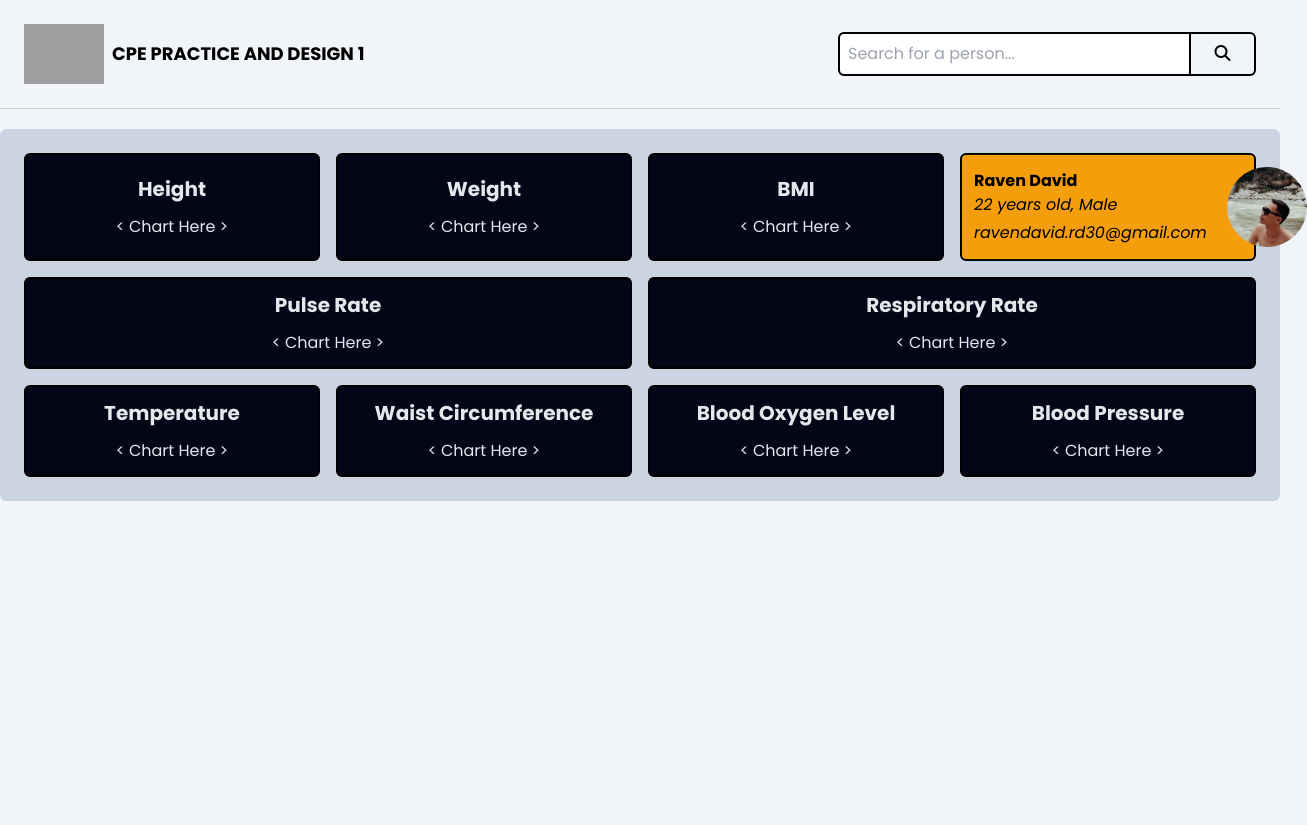
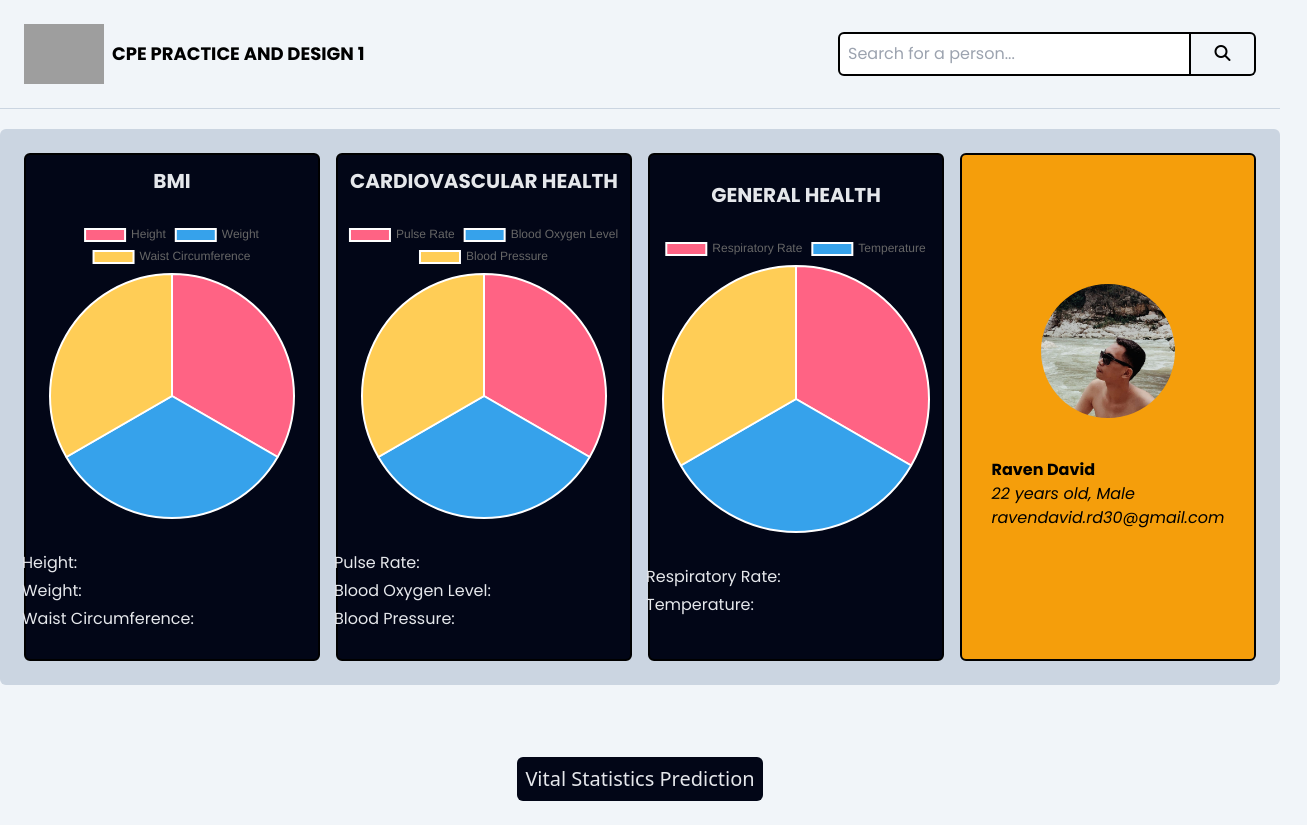
Before and after one commit to Ravend1028/CPE-PRAC-DES-FE, a React (Vite) app: page / in a window 1280 px wide. Shown: the whole page, 1307 px wide, since content can reach past the window. Before the commit the page ends 800 px from the top, so only its background shows below. Built offline with nearby package versions, Linux system fonts and the light colour scheme; grey boxes are pictures that could not be loaded.

Commit message:
implement react router

```diff
--- a/package.json
+++ b/package.json
@@ -10,9 +10,13 @@
     "preview": "vite preview"
   },
   "dependencies": {
+    "chart.js": "^4.4.6",
+    "chartjs-plugin-datalabels": "^2.2.0",
     "json-server": "^1.0.0-beta.3",
     "react": "^18.3.1",
-    "react-dom": "^18.3.1"
+    "react-chartjs-2": "^5.2.0",
+    "react-dom": "^18.3.1",
+    "react-router": "^7.0.1"
   },
   "devDependencies": {
     "@eslint/js": "^9.13.0",
--- /dev/null
+++ b/src/charts/PieChart.jsx
@@ -0,0 +1,54 @@
+import React from 'react'
+import { Pie } from 'react-chartjs-2';
+import {
+  Chart as ChartJS,
+  Tooltip,
+  Legend,
+  ArcElement
+ } from 'chart.js';
+import { data } from 'autoprefixer';
+
+ChartJS.register(
+  Tooltip,
+  Legend,
+  ArcElement
+);
+
+const PieChart = ({ label, labels = [], datas = [] }) => {
+
+  const options = {}
+
+  const data = {
+    labels: labels,
+    datasets: [{
+      label: label,
+      data: datas,
+      backgroundColor: [
+        'rgb(255, 99, 132)',
+        'rgb(54, 162, 235)',
+        'rgb(255, 205, 86)'
+      ],
+      hoverOffset: 4
+    }]
+
+  }
+
+  return (
+    <div className='flex flex-col space-y-8 font-poppins text-gray-200 p-3'>
+      <Pie options = { options } data = { data } />
+
+      {/* Displaying labels */}
+      <div className="labels">
+        <ul>
+          {labels.map((label, index) => (
+            <li key={ index } className='mb-1'>
+              { label }:
+            </li>
+          ))}
+        </ul>
+      </div>
+    </div>
+  )
+}
+
+export default PieChart
--- a/src/components/Chart.jsx
+++ b/src/components/Chart.jsx
@@ -1,14 +1,19 @@
-import React from 'react'
+import React from 'react';
 
-const Chart = ({parameter}) => {
+const Chart = ({ parameter, children }) => {
+  // Clone the child element and pass the `parameter` prop
+  const clonedChild = React.Children.map(children, child =>
+    React.cloneElement(child, { parameter })
+  );
+
   return (
     <div className='border-2 border-black p-3 rounded-md font-poppins flex flex-col justify-center items-center space-y-3 bg-slate-950 text-gray-200'>
       <h3 className='font-bold text-xl'>
-       {parameter}
+       { parameter }
       </h3>
 
       <div>
-        &lt; Chart Here &gt;
+        { clonedChild }
       </div>
     </div>
   )
--- a/src/components/Dashboard.jsx
+++ b/src/components/Dashboard.jsx
@@ -1,31 +1,32 @@
-import React from 'react'
-import PersonDetails from './PersonDetails'
-import Chart from './Chart'
+import React from 'react';
+import PersonDetails from './PersonDetails';
+import Chart from './Chart';
+import PieChart from '../charts/PieChart'
 
 const Dashboard = () => {
   return (
     <main>
-      <div className="container mx-auto p-6 flex flex justify-center items-center bg-slate-300 rounded-md">
+      <div className="container mx-auto p-6 flex flex-col justify-center items-center bg-slate-300 rounded-md space-y-10">
         <div className='grid grid-cols-4 gap-4'>
-          <Chart parameter={"Height"}/>
-          <Chart parameter={"Weight"}/>
-          <Chart parameter={"BMI"}/>
+          <Chart parameter={ "BMI" }>
+            <PieChart labels={["Height", "Weight", "Waist Circumference"]} datas={[10, 10, 10]}/>
+          </Chart>
+
+          <Chart parameter={ "CARDIOVASCULAR HEALTH" }>
+            <PieChart labels={["Pulse Rate", "Blood Oxygen Level", "Blood Pressure"]} datas={[10, 10, 10]}/>
+          </Chart>
+
+          <Chart parameter={ "GENERAL HEALTH" }>
+            <PieChart labels={["Respiratory Rate", "Temperature"]} datas={[10, 10, 10]}/>
+          </Chart>
           <PersonDetails />
+        </div>
+      </div>
 
-          <div className='col-span-2'>
-            <Chart parameter={"Pulse Rate"}/>
-          </div>
-
-          <div className='col-span-2'>
-            <Chart parameter={"Respiratory Rate"}/>
-          </div>
-
-          <Chart parameter={"Temperature"}/>
-          <Chart parameter={"Waist Circumference"}/>
-          <Chart parameter={"Blood Oxygen Level"}/>
-          <Chart parameter={"Blood Pressure"}/>
-        </div>
-
+      <div className='container mx-auto p-6 mt-12'>
+        <button className='block mx-auto bg-slate-950 rounded-md text-gray-200 p-2 text-xl hover:text-amber-500'>
+          Vital Statistics Prediction
+        </button>
       </div>
     </main>
   )
--- a/src/components/Header.jsx
+++ b/src/components/Header.jsx
@@ -1,5 +1,5 @@
-import React from 'react'
-import logo from '../../public/cdm-logo.png'
+import React from 'react';
+import logo from '../../public/cdm-logo.png';
 
 const Header = () => {
   return (
--- a/src/components/PersonDetails.jsx
+++ b/src/components/PersonDetails.jsx
@@ -1,15 +1,17 @@
-import React from 'react'
-import avatar from '../assets/images/david-img.jpg'
+import React from 'react';
+import avatar from '../assets/images/david-img.jpg';
 
 const PersonDetails = () => {
   return (
-    <div className='border-2 border-black p-3 rounded-md font-poppins flex flex-row justify-between items-center space-x-5 bg-amber-500'>
+    <div className='border-2 border-black p-3 rounded-md font-poppins flex flex-col justify-center items-center bg-amber-500 space-y-10'>
+      <img src={ avatar } alt="cdm-logo" className='w-1/2 rounded-full'/>
+
       <div className="details">
         <h4 className='font-bold'>
           Raven David
         </h4>
 
-        <h5 className='italic mb-1'>
+        <h5 className='italic'>
           22 years old, Male
         </h5>
 
@@ -17,9 +19,6 @@ const PersonDetails = () => {
           ravendavid.rd30@gmail.com
         </h6>
       </div>
-
-      <img src={ avatar } alt="cdm-logo" className='w-20 rounded-full'/>
-
     </div>
   )
 }
```
Also changed, not shown: note.txt, 1 other file (tests, documents, lock files or other folders).
